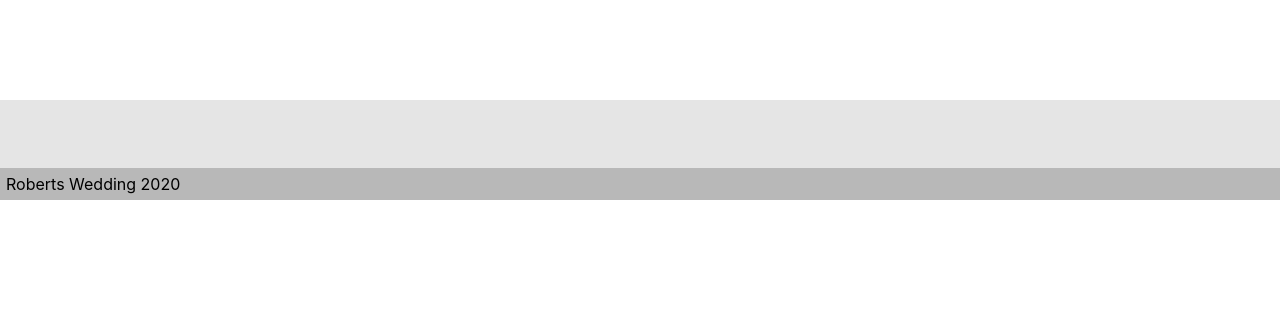
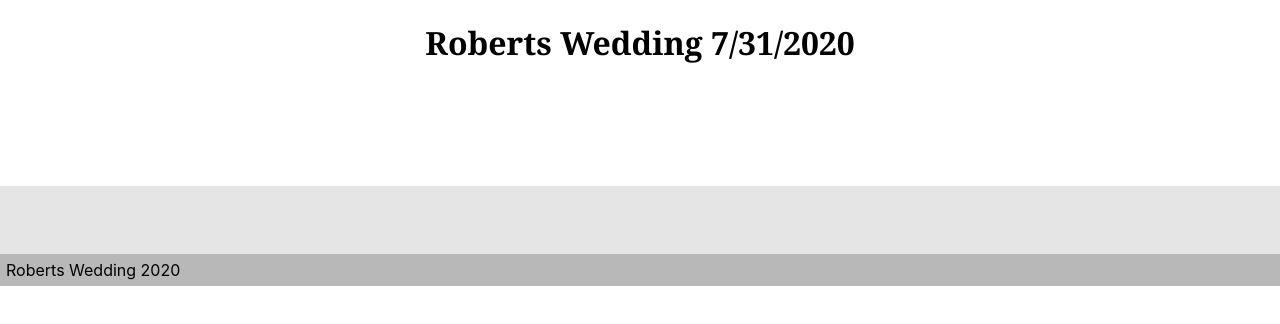
Before and after one commit to groberts31/RobertsWedding2020, a React (Create React App) app in the folder client/: page / in a window 1280 px wide. Shown: the top 324 px of the page. Built offline with nearby package versions, Linux system fonts and the light colour scheme.

Commit message:
added Name component and added to App.js

```diff
--- a/client/src/App.js
+++ b/client/src/App.js
@@ -3,11 +3,13 @@ import "./App.css";
 import Footer from "./components/Footer";
 import Wrapper from "./components/Wrapper";
 import { BrowserRouter as Router, Route } from "react-router-dom";
+import Name from './components/Name';
 
 function App() {
   return (
     <Router>
       <div className="App">
+      <Name/>
         <Wrapper></Wrapper>
         <Footer />
       </div>
--- /dev/null
+++ b/client/src/components/Name/index.js
@@ -0,0 +1,12 @@
+import React from "react";
+import "./style.css"
+
+function Name() {
+  return (
+    <span className="name">
+      <h1>Roberts Wedding 7/31/2020</h1>
+    </span>
+  );
+}
+
+export default Name;
--- /dev/null
+++ b/client/src/components/Name/style.css
@@ -0,0 +1,6 @@
+.name {
+    color: black;
+    font-family: Georgia, 'Times New Roman', Times, serif;
+    /* float: left; */
+    text-align: center;
+}
```
Also changed, not shown: 1 other file (tests, documents, lock files or other folders).
